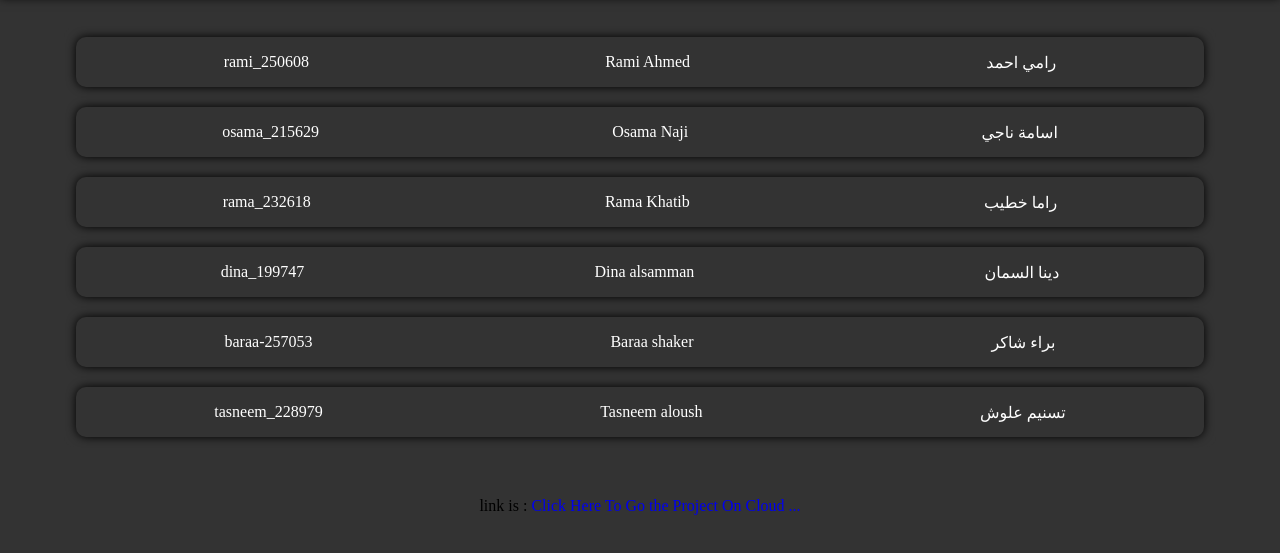
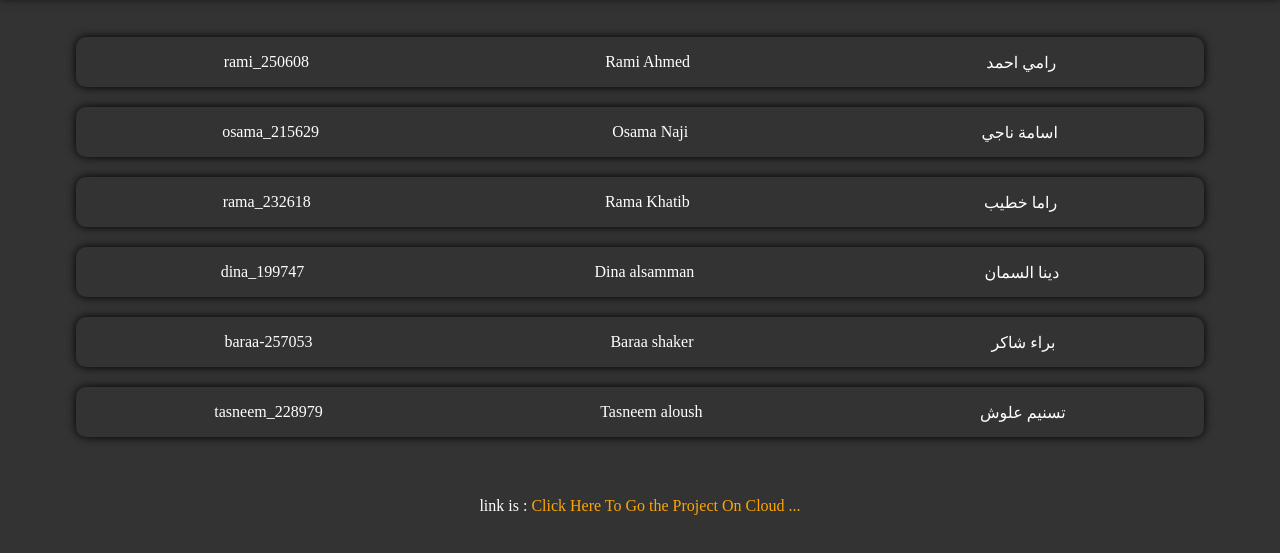
Before and after one commit to Rami-Ahmed68/HW, a plain HTML site: page index.html in a window 1280 px wide. Shown: the part 53-606 px from the top of the page. Drawn offline with Linux system fonts and the light colour scheme.

Commit message:
Update home.css

```diff
--- a/css/home.css
+++ b/css/home.css
@@ -98,8 +98,10 @@ nav img {
     height: auto;
     margin: 20px auto;
     text-align: center;
+    color: white;
 }
 
 .link a {
     text-decoration: none;
+        color: orange;
 }
```
